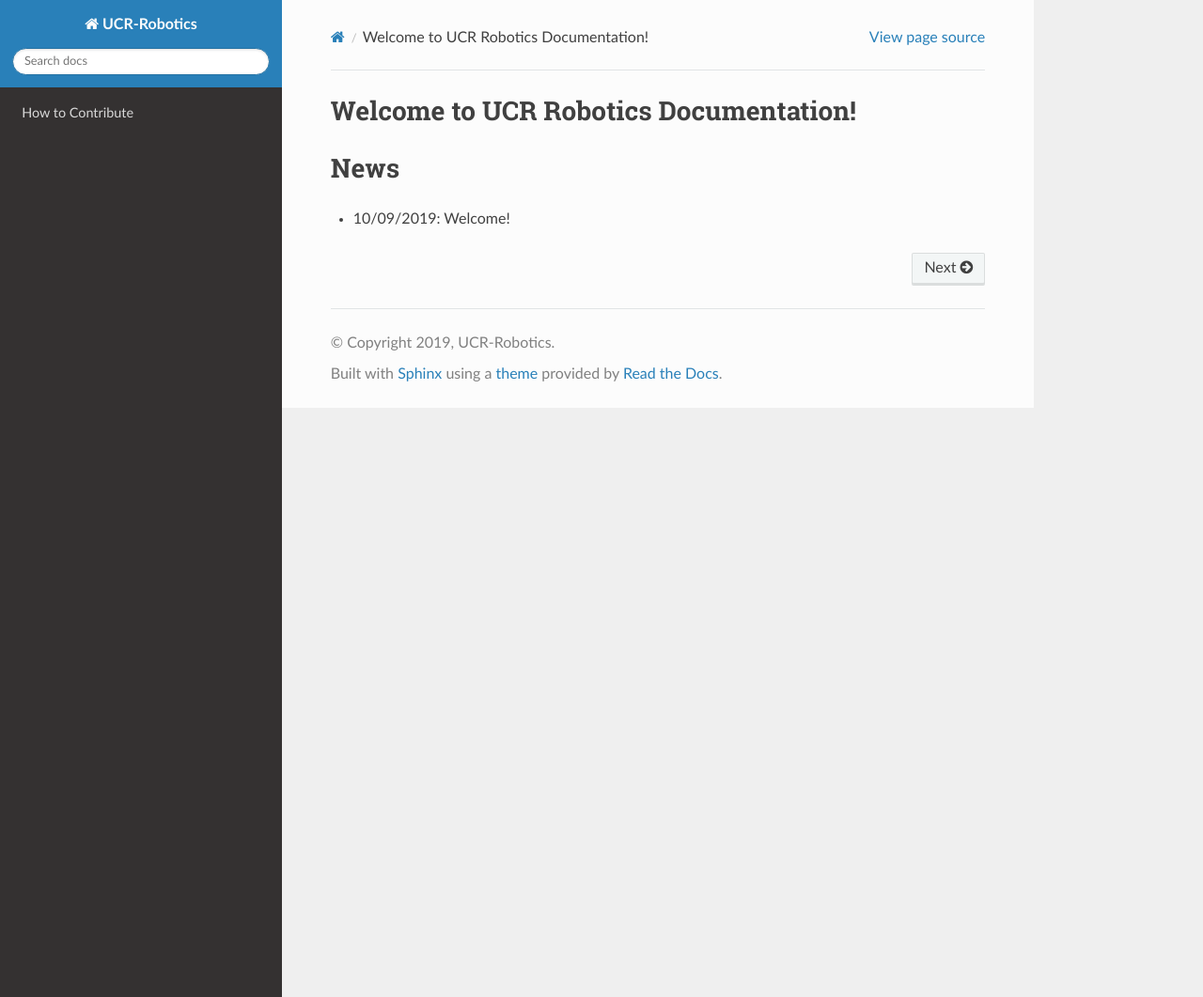
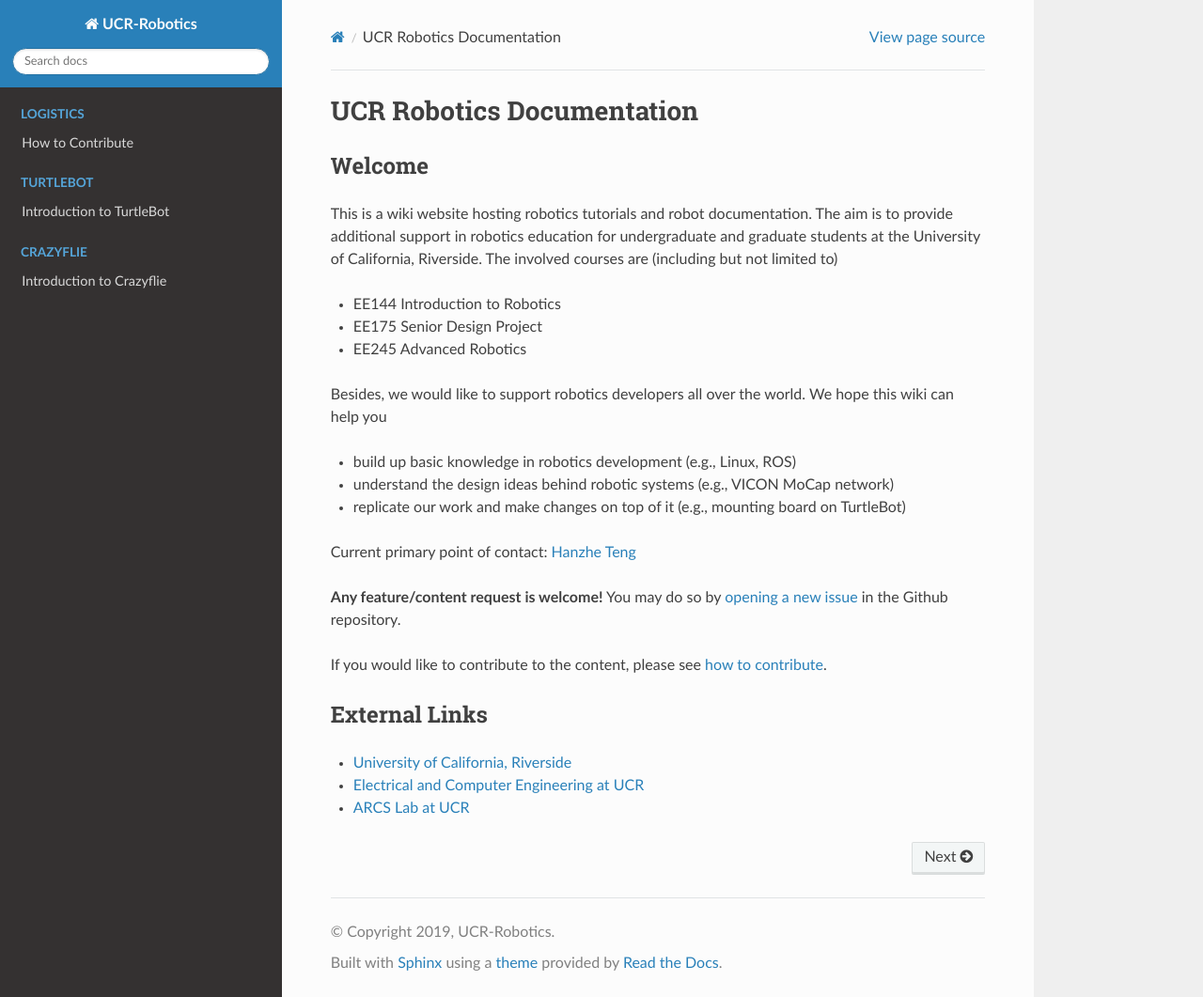
Before and after one commit to UCR-Robotics/UCR-Robotics, a Sphinx documentation site: the page built from docs/index.rst, in a window 1280 px wide and 1061 px high. Shown: the whole window at 94% size. Built offline with Sphinx 7.4.7 and the Read the Docs theme 2.0.0, drawn with Linux system fonts in a browser that asks for light colours.

Commit message:
update index

```diff
--- /dev/null
+++ b/docs/cf/crazyflie.rst
@@ -0,0 +1,3 @@
+
+Introduction to Crazyflie
+=========================
--- a/docs/index.rst
+++ b/docs/index.rst
@@ -3,17 +3,66 @@
    You can adapt this file completely to your liking, but it should at least
    contain the root `toctree` directive.
 
-Welcome to UCR Robotics Documentation!
-======================================
+UCR Robotics Documentation
+==========================
+
+Welcome
+-------
+
+This is a wiki website hosting robotics tutorials and robot documentation.
+The aim is to provide additional support in robotics education
+for undergraduate and graduate students at the University of California, Riverside.
+The involved courses are (including but not limited to)
+
+- EE144 Introduction to Robotics
+- EE175 Senior Design Project
+- EE245 Advanced Robotics
+
+Besides, we would like to support robotics developers all over the world.
+We hope this wiki can help you
+
+- build up basic knowledge in robotics development (e.g., Linux, ROS)
+- understand the design ideas behind robotic systems (e.g., VICON MoCap network)
+- replicate our work and make changes on top of it (e.g., mounting board on TurtleBot)
+
+Current primary point of contact:
+`Hanzhe Teng <https://github.com/hanzheteng/>`_
+
+**Any feature/content request is welcome!**
+You may do so by `opening a new issue <https://github.com/UCR-Robotics/UCR-Robotics/issues>`_
+in the Github repository.
+
+If you would like to contribute to the content,
+please see `how to contribute <contribute.html>`_.
+
 
 .. toctree::
     :maxdepth: 2
     :hidden:
+    :caption: Logistics
 
     contribute
 
 
-News
-====
+.. toctree::
+    :maxdepth: 2
+    :hidden:
+    :caption: TurtleBot
 
-- 10/09/2019: Welcome!
+    tbot/turtlebot
+
+
+.. toctree::
+    :maxdepth: 2
+    :hidden:
+    :caption: Crazyflie
+
+    cf/crazyflie
+
+
+External Links
+--------------
+
+- `University of California, Riverside <https://www.ucr.edu/>`_
+- `Electrical and Computer Engineering at UCR <https://www.ece.ucr.edu/>`_
+- `ARCS Lab at UCR <https://sites.google.com/view/arcs-lab>`_
--- /dev/null
+++ b/docs/tbot/turtlebot.rst
@@ -0,0 +1,3 @@
+
+Introduction to TurtleBot
+=========================
```
